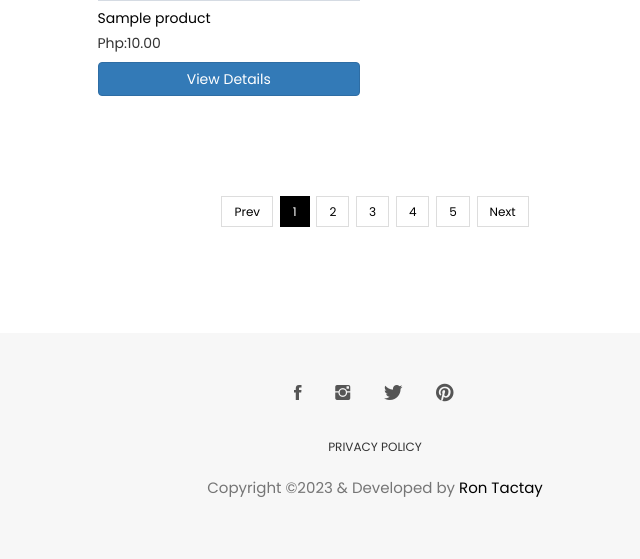
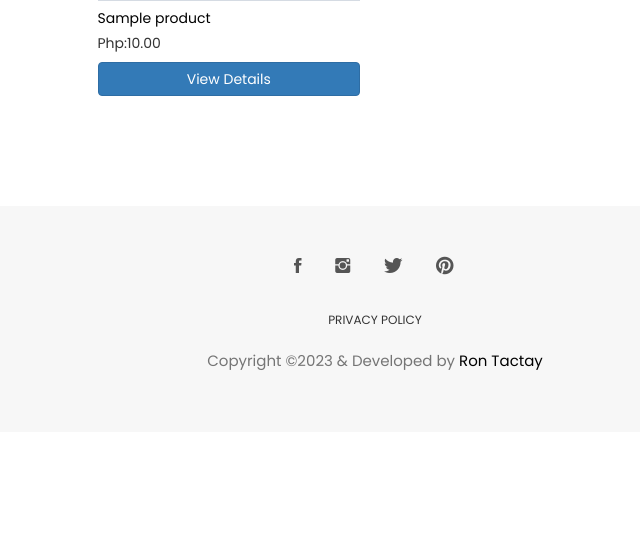
Before and after one commit to rtactayjr/E-Commerce-Project-Django_1, a Django app: page /store/ in a window 1280 px wide. Shown: the part 794-1353 px from the top of the page, without its empty margins (265-905 px from the left). After the commit the page ends 1164 px from the top, so only its background shows below. Run offline with Django 4.2, Linux system fonts and the light colour scheme; tables that the repository leaves empty hold one stand-in row (values such as "Sample post"); grey boxes marked "Sample" are stand-in pictures; some libraries are stand-ins or nearby versions; some web fonts are replaced.

Commit message:
Update pagination feature

```diff
--- a/store/views.py
+++ b/store/views.py
@@ -14,10 +14,13 @@ def store(request, category_slug=None):
     if category_slug != None:
         categories = get_object_or_404(Category, category_slug=category_slug)
         products = Product.objects.all().filter(category=categories, is_available=True)
+        paginator = Paginator(products, 1)
+        page =  request.GET.get('page')
+        paged_products = paginator.get_page(page)
         product_count = products.count()
     else:
         products = Product.objects.all().filter(is_available=True)
-        paginator = Paginator(products, 3)
+        paginator = Paginator(products, 1)
         page =  request.GET.get('page')
         paged_products = paginator.get_page(page)
 
--- a/templates/store/store.html
+++ b/templates/store/store.html
@@ -77,22 +77,29 @@
 			</div>
 
 			<div class="text-center">
+				{% if products.has_other_pages %}
 				<ul class="pagination post-pagination">
-					<li><a href="#!">Prev</a>
-					</li>
-					<li class="active"><a href="#!">1</a>
-					</li>
-					<li><a href="#!">2</a>
-					</li>
-					<li><a href="#!">3</a>
-					</li>
-					<li><a href="#!">4</a>
-					</li>
-					<li><a href="#!">5</a>
-					</li>
-					<li><a href="#!">Next</a>
-					</li>
+					{% if products.has_previous %}
+					<li class="page-item" ><a href="?page={{products.previous_page_number}}">Previous</a></li>
+					{% else %}
+					<li class="page-item disabled" ><a href="">Previous</a></li>
+					{% endif %}
+
+					{% for i in products.paginator.page_range %}
+						{% if products.number == i %}
+							<li class="page-item active"><a href="#!">{{i}}</a></li>
+						{% else %}
+							<li class="page-item"><a href="?page={{i}}">{{i}}</a></li>
+						{% endif %}
+					{% endfor %}
+
+					{% if products.has_next %}
+					<li class="page-item" ><a href="?page={{products.next_page_number}}">Next</a></li>
+					{% else %}
+					<li class="page-item disabled" ><a href="#!">Next</a></li>
+					{% endif %}
 				</ul>
+				{% endif %}
 			</div>
 
 		</div>
```
